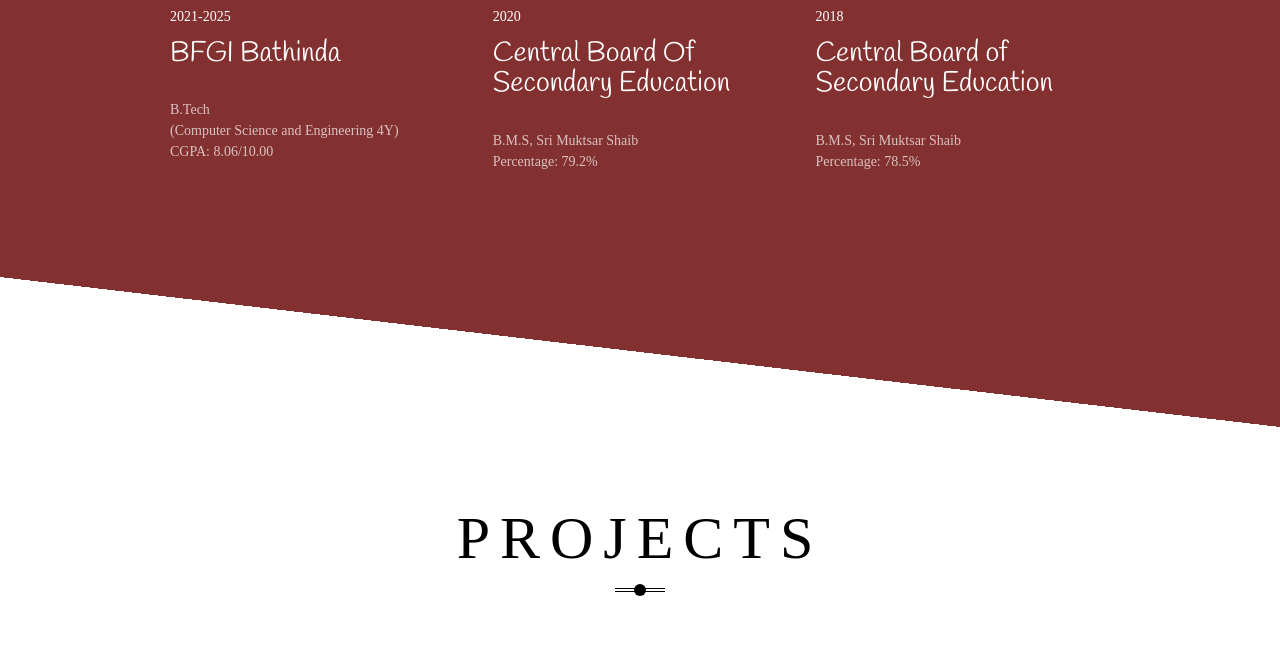
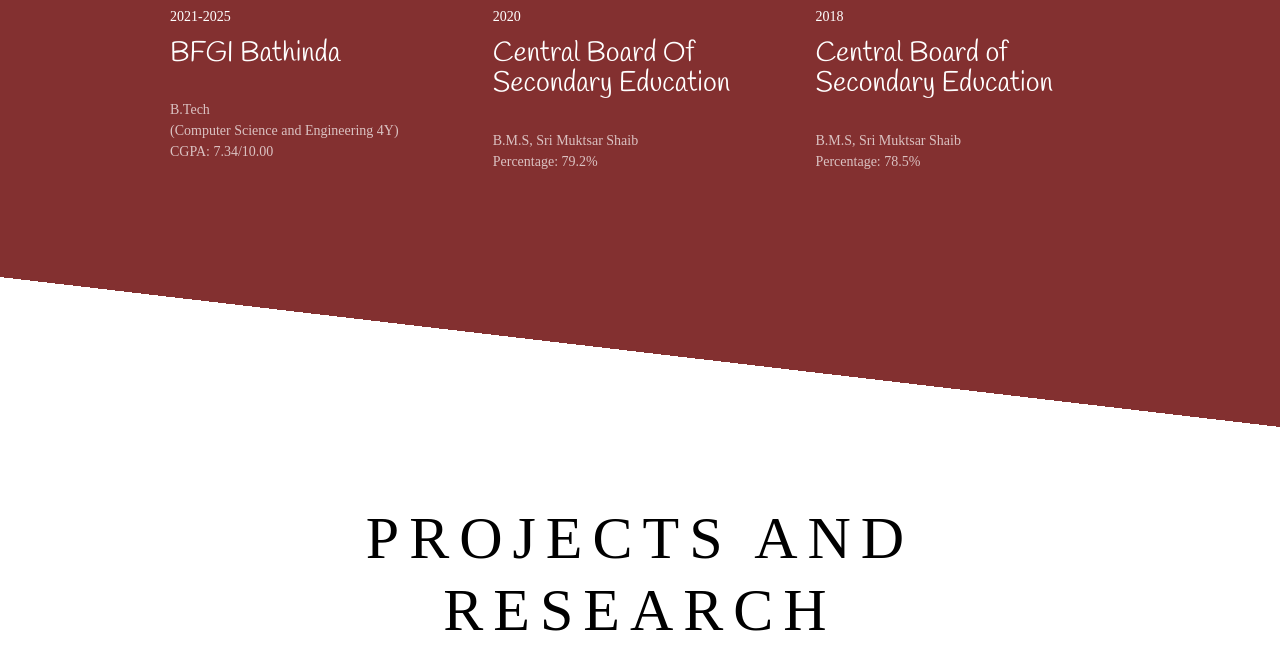
Before and after one commit to Mamanbrar/Porfolio.github.io, a plain HTML site: page index.html in a window 1280 px wide. Shown: the part 3531-4184 px from the top of the page. Drawn offline with Linux system fonts and the light colour scheme; a web font is replaced by a local one.

Commit message:
Update index.html
Signed-off-by: Mamanbrar <93770951+Mamanbrar@users.noreply.github.com>

```diff
--- a/index.html
+++ b/index.html
@@ -173,7 +173,7 @@
                             <div class="date">2021-2025</div>
                             <h3>BFGI Bathinda</h3>
                             <p>B.Tech<br>(Computer Science and Engineering 4Y)<br>
-                                CGPA: 8.06/10.00</p>
+                                CGPA: 7.34/10.00</p>
                         </div>
                         <div class="col span_4">
                             <div class="icon-a"><i class="fa fa-graduation-cap"></i></div>
@@ -199,7 +199,7 @@
             <div class="section-inner">
                 <div class="container">
                     <header class="heading">
-                        <h2>Projects</h2>
+                        <h2>Projects and Research</h2>
                         <div class="separator"></div>
                         <br>
                     </header>
```
